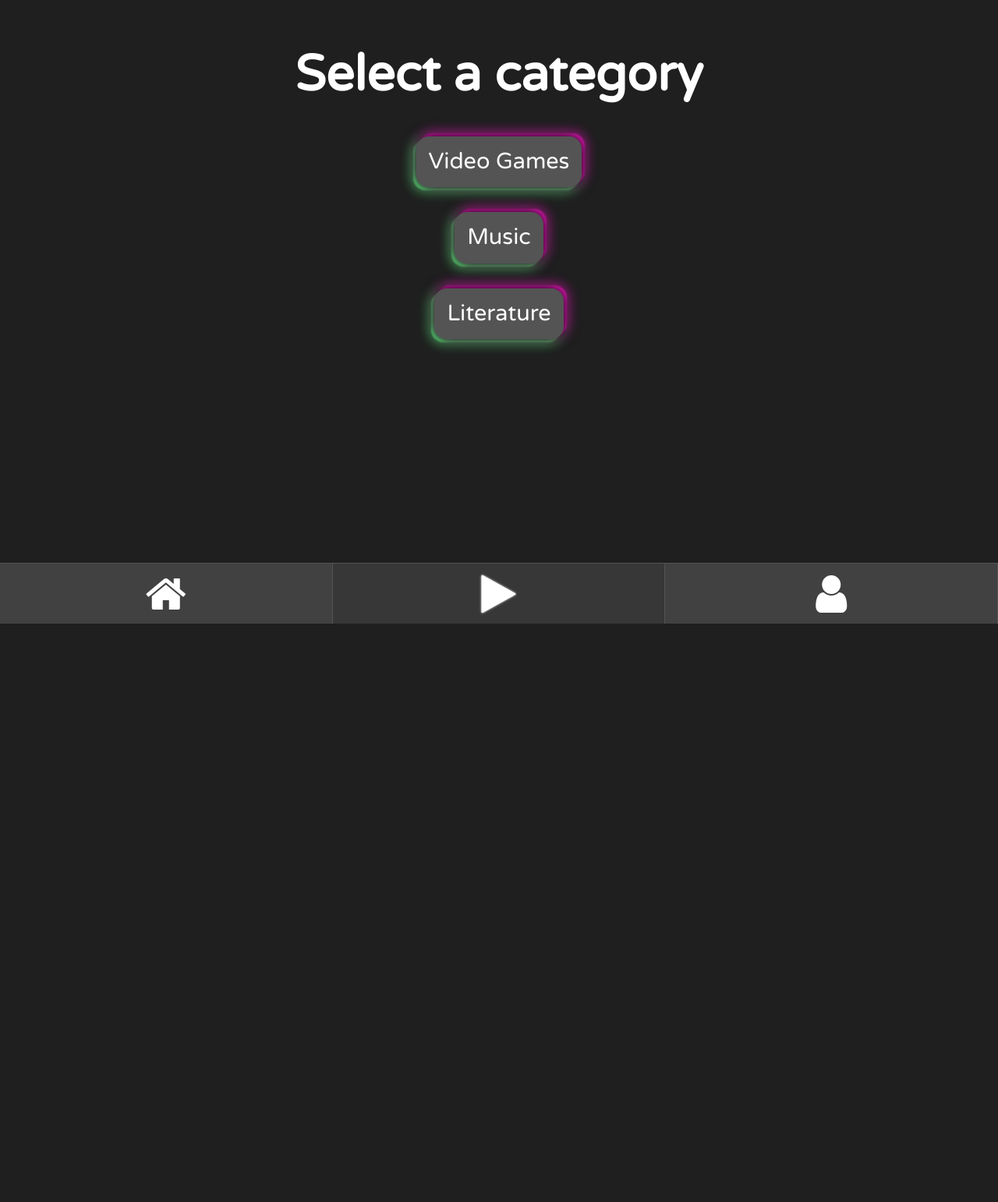
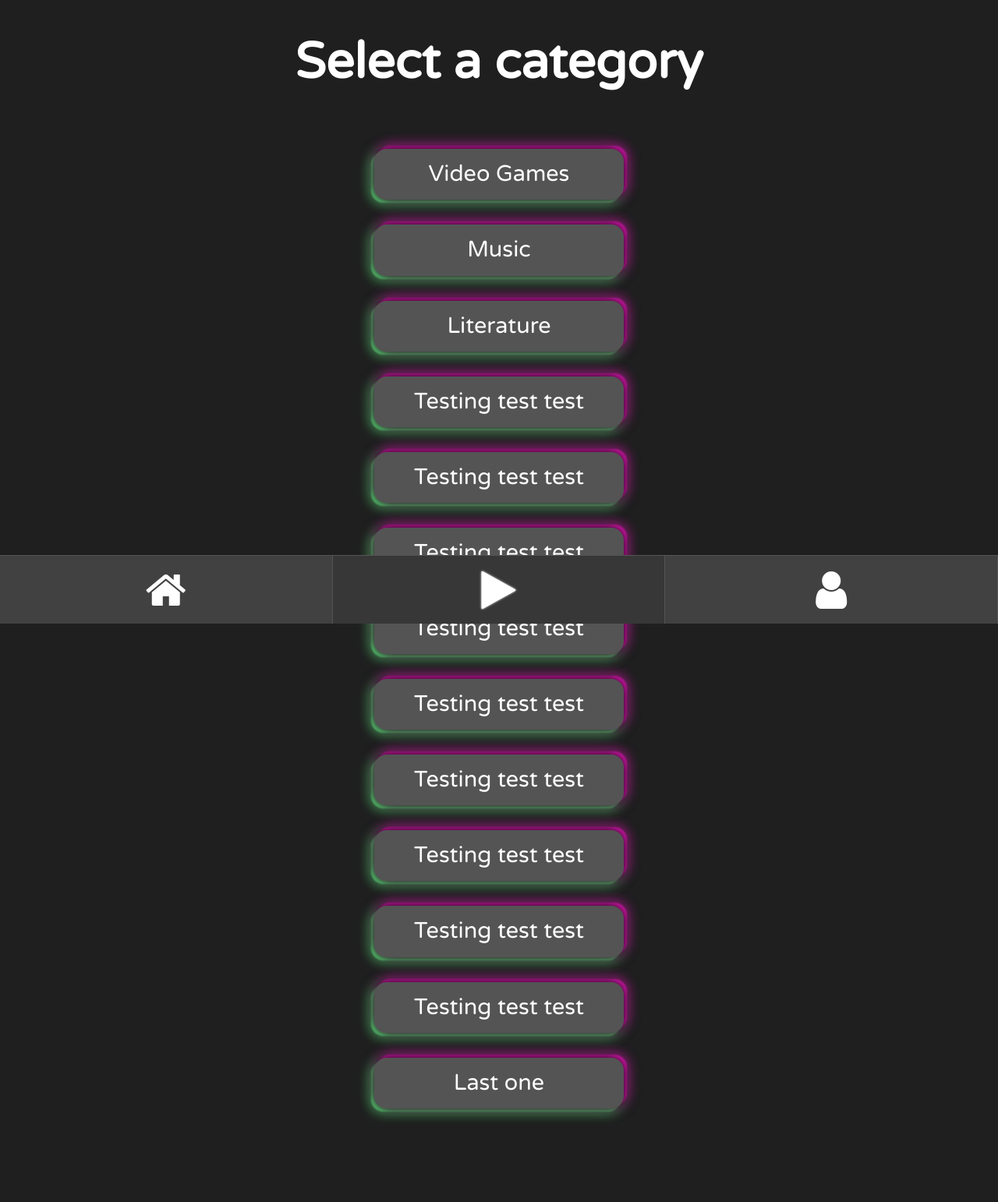
Before and after one commit to Aresiel/TriviaSite, a PHP site: page /play.php in a window 1280 px wide. Shown: the whole page at 78% size. Before the commit the page ends 800 px from the top, so only its background shows below. Run offline with PHP 8.4, Linux system fonts and the light colour scheme.

Commit message:
made footer sticky and support more categories

```diff
--- a/css/common.css
+++ b/css/common.css
@@ -18,27 +18,29 @@
 }
 
 html {
-    height: 100%;
+
 }
 
 body {
     display: flex;
     flex-direction: column;
-    height: 100%;
     background-color: var(--bg);
+    margin-bottom: 5.5rem;
 }
 
 main {
     height: 100%;
     color: white;
     text-align: center;
-    padding-top: 1rem;
 }
 
 .navbar {
     display: flex;
     background-color: var(--dark-gray);
     height: 5.5rem;
+    position: fixed;
+    bottom: 0;
+    width: 100%;
 }
 
 .navbar > a {
--- a/css/play.css
+++ b/css/play.css
@@ -1,6 +1,7 @@
 .category-picker {
     display: flex;
     flex-direction: column;
+    height: 100%;
 }
 
 .category-picker > h1 {
@@ -8,6 +9,7 @@
 }
 
 .category-picker > ul {
+    margin: 2rem 0 2rem 0;
     display: flex;
     flex-direction: column;
     align-items: center;
@@ -17,4 +19,9 @@
 .category-picker > ul > li {
     display: flex;
     align-items: center;
+    width: 20rem;
 }
+
+.category-picker > ul > li > a {
+    width: 100%;
+}
--- a/play.php
+++ b/play.php
@@ -18,6 +18,16 @@
             <li><a href="" class="anim-btn">Video Games</a></li>
             <li><a href="" class="anim-btn">Music</a></li>
             <li><a href="" class="anim-btn">Literature</a></li>
+            <li><a href="" class="anim-btn">Testing test test</a></li>
+            <li><a href="" class="anim-btn">Testing test test</a></li>
+            <li><a href="" class="anim-btn">Testing test test</a></li>
+            <li><a href="" class="anim-btn">Testing test test</a></li>
+            <li><a href="" class="anim-btn">Testing test test</a></li>
+            <li><a href="" class="anim-btn">Testing test test</a></li>
+            <li><a href="" class="anim-btn">Testing test test</a></li>
+            <li><a href="" class="anim-btn">Testing test test</a></li>
+            <li><a href="" class="anim-btn">Testing test test</a></li>
+            <li><a href="" class="anim-btn">Last one</a></li>
         </ul>
     </div>
 </main>
```
